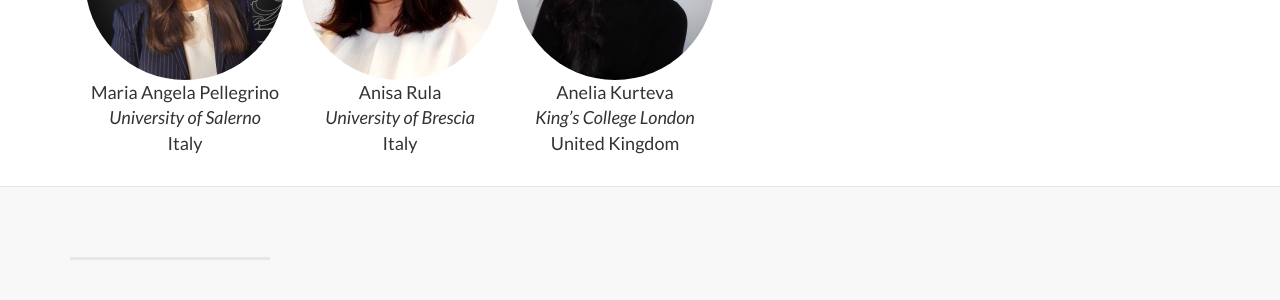
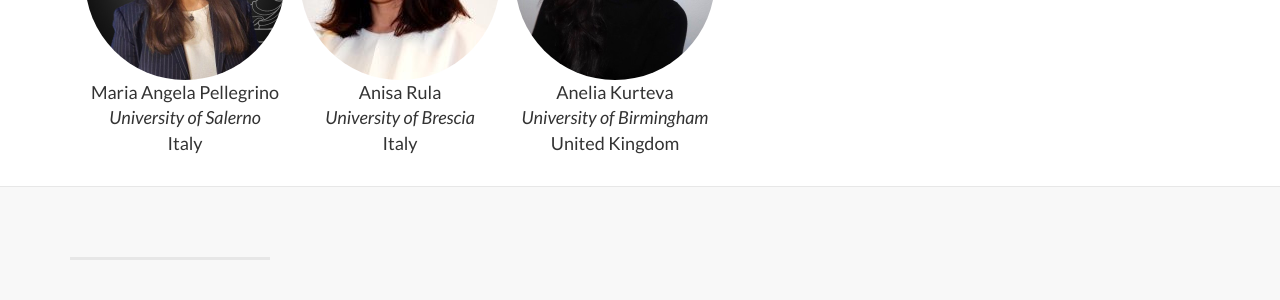
Before and after one commit to dataqualityws/dataqualityws.github.io, a Jekyll site: the page built from index.html, in a window 1280 px wide and 900 px high, scrolled down 3230 px. Shown: the part 154-454 px from the top of the window. Built offline with Jekyll 4.4.1, drawn with Linux system fonts in a browser that asks for light colours.

Commit message:
update organizers' affiliation

```diff
--- a/_posts/2023-12-05-organizers.markdown
+++ b/_posts/2023-12-05-organizers.markdown
@@ -11,6 +11,6 @@ description: |
 |:-:|:-:|:-:|
 |Maria Angela Pellegrino|Anisa Rula|Anelia Kurteva|
 |:-:|:-:|:-:|
-|<em>University of Salerno</em>|<em>University of Brescia</em>|<em>King’s College London</em>|
+|<em>University of Salerno</em>|<em>University of Brescia</em>|<em>University of Birmingham</em>|
 |:-:|:-:|:-:|
 |Italy|Italy|United Kingdom|
```
